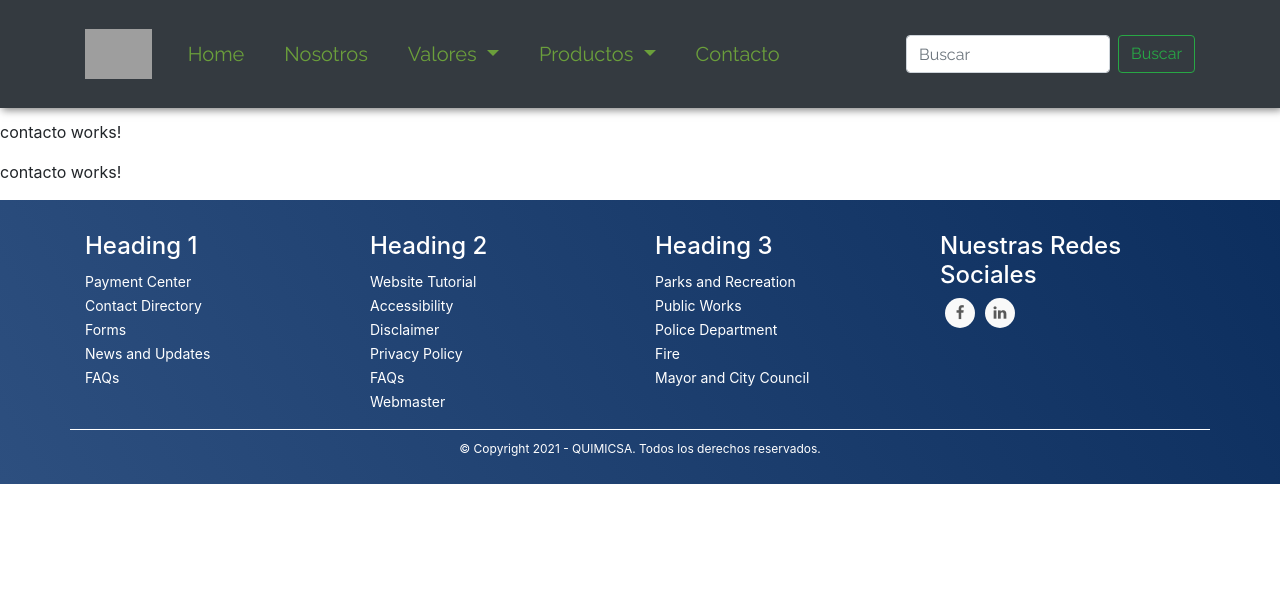
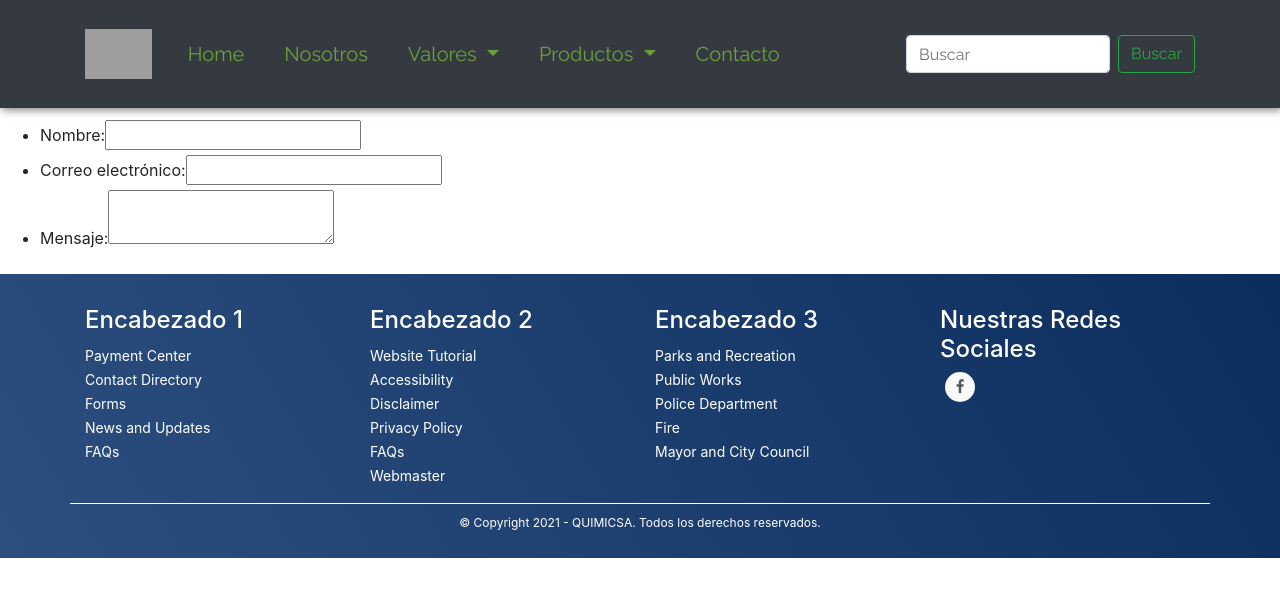
Before and after one commit to atenoc/quimicsa, an Angular app: page /contacto in a window 1280 px wide. Shown: the top 596 px of the page. Built offline with nearby package versions, Linux system fonts and the light colour scheme; grey boxes are pictures that could not be loaded.

Commit message:
se agrega contacto y encabezados

```diff
--- a/src/app/components/contacto/contacto.component.html
+++ b/src/app/components/contacto/contacto.component.html
@@ -1,5 +1,20 @@
 <p>contacto works!</p>
 <p>contacto works!</p>
 <p>contacto works!</p>
-<p>contacto works!</p>
-<p>contacto works!</p>
+<form action="/my-handling-form-page" method="post">
+
+<ul>
+    <li>
+      <label for="name">Nombre:</label>
+      <input type="text" id="name" name="user_name">
+    </li>
+    <li>
+      <label for="mail">Correo electrónico:</label>
+      <input type="email" id="mail" name="user_mail">
+    </li>
+    <li>
+      <label for="msg">Mensaje:</label>
+      <textarea id="msg" name="user_message"></textarea>
+    </li>
+   </ul>
+  </form>
--- a/src/app/components/footer/footer.component.html
+++ b/src/app/components/footer/footer.component.html
@@ -19,7 +19,7 @@
       <div class="col-md-3 col-sm-6">
         <!--Column1-->
         <div class="footer-pad">
-          <h4>Heading 1</h4>
+          <h4>Encabezado 1</h4>
           <ul class="list-unstyled">
             <li><a href="#"></a></li>
             <li><a href="#">Payment Center</a></li>
@@ -33,7 +33,7 @@
       <div class="col-md-3 col-sm-6">
         <!--Column1-->
         <div class="footer-pad">
-          <h4>Heading 2</h4>
+          <h4>Encabezado 2</h4>
           <ul class="list-unstyled">
             <li><a href="#">Website Tutorial</a></li>
             <li><a href="#">Accessibility</a></li>
@@ -47,7 +47,7 @@
       <div class="col-md-3 col-sm-6">
         <!--Column1-->
         <div class="footer-pad">
-          <h4>Heading 3</h4>
+          <h4>Encabezado 3</h4>
           <ul class="list-unstyled">
             <li><a href="#">Parks and Recreation</a></li>
             <li><a href="#">Public Works</a></li>
@@ -63,8 +63,7 @@
     	<div class="col-md-3">
     		<h4>Nuestras Redes Sociales</h4>
             <ul class="social-network social-circle">
-             <li><a href="#" class="icoFacebook" title="Facebook"><i class="fa fa-facebook"></i></a></li>
-             <li><a href="#" class="icoLinkedin" title="Linkedin"><i class="fa fa-linkedin"></i></a></li>
+             <li><a href="https://www.facebook.com/quimicsa/" class="icoFacebook" title="Facebook"><i class="fa fa-facebook"></i></a></li>
             </ul>
 		</div>
     </div>
```
